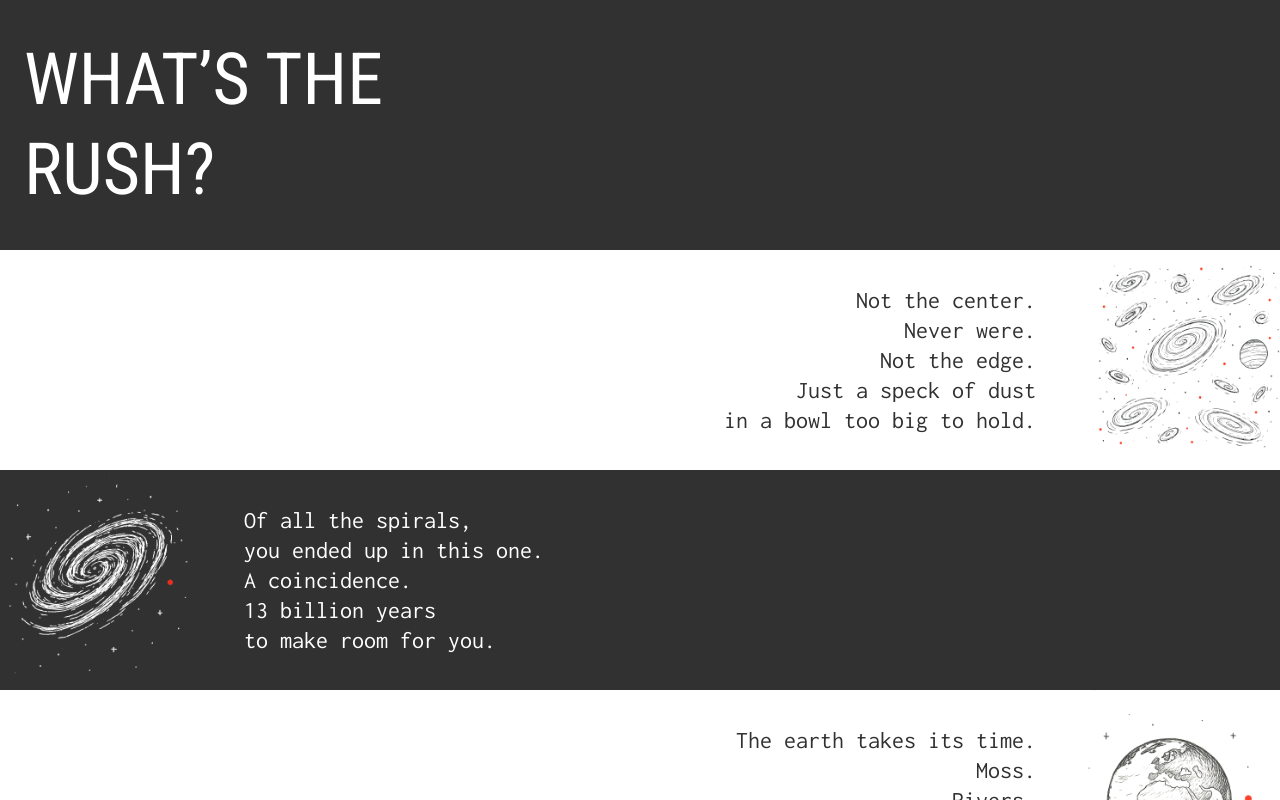
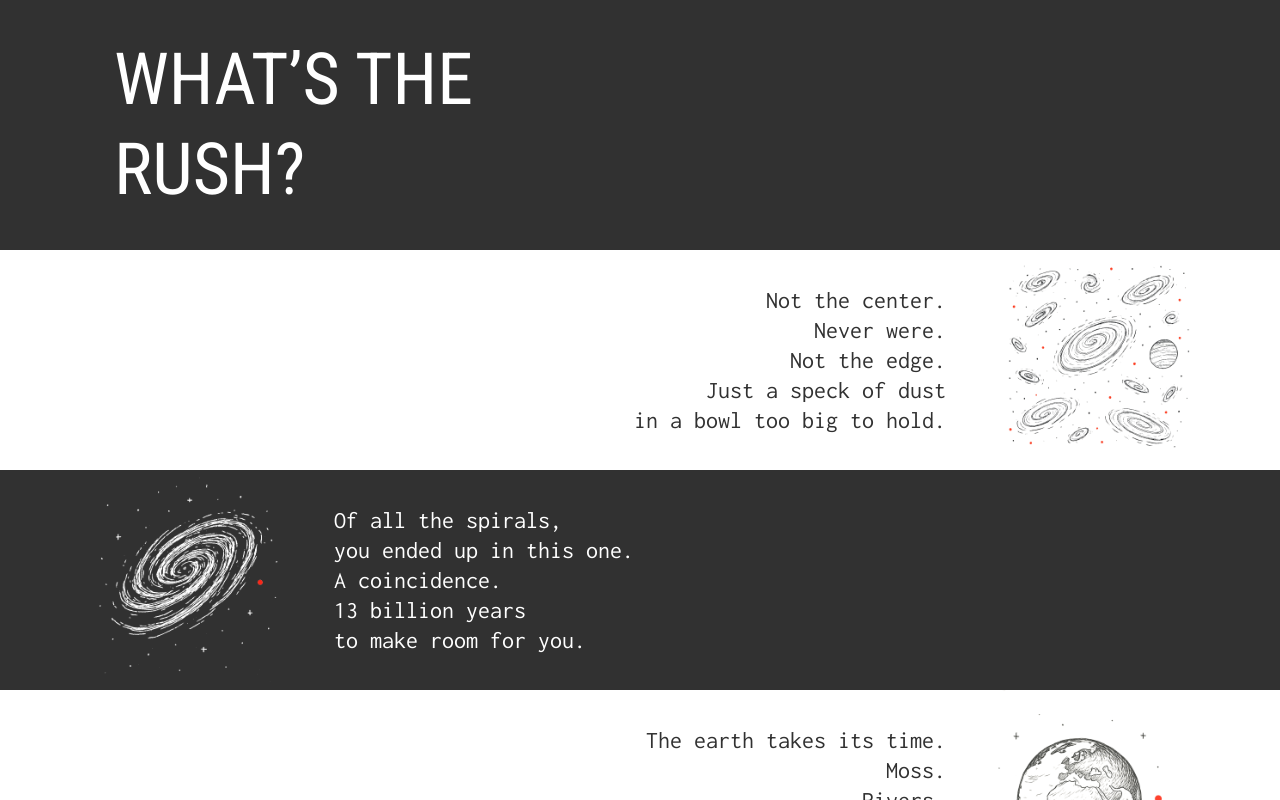
Before and after one commit to iknowmagic/whatstherush, a Next.js app: page / in a window 1280 px wide. Shown: the top 800 px of the page. Built offline with nearby package versions, Linux system fonts and the light colour scheme.

Commit message:
feat: add Background component and update SectionBlock for optional image and children rendering

```diff
--- a/src/app/globals.css
+++ b/src/app/globals.css
@@ -17,5 +17,7 @@
 @layer base {
   body {
     min-width: 320px;
+    max-width: 1100px;
+    margin: 0 auto;
   }
 }
--- a/src/app/page.tsx
+++ b/src/app/page.tsx
@@ -12,6 +12,7 @@ import octopusImg from "@/assets/octopus.png";
 import slothImg from "@/assets/sloth.png";
 import birdsImg from "@/assets/birds.png";
 import humanImg from "@/assets/human.png";
+import Background from "@/components/Background";
 
 const Home: React.FC = () => {
   return (
@@ -100,6 +101,7 @@ const Home: React.FC = () => {
           to recognize the story I was in.
         </SectionBlock>
       </div>
+      <Background />
     </main>
   );
 };
--- /dev/null
+++ b/src/components/Background.tsx
@@ -0,0 +1,20 @@
+import SectionBlock from "./SectionBlock";
+
+const Background = () => {
+  return (
+    <div className="top-0 left-0 z-[-1] absolute w-full h-full">
+      <div className="bg-dark w-full h-[150px] sm:h-[200px] md:h-[250px]"></div>
+      <SectionBlock />
+      <SectionBlock flip />
+      <SectionBlock />
+      <SectionBlock flip />
+      <SectionBlock />
+      <SectionBlock flip />
+      <SectionBlock />
+      <SectionBlock flip />
+      <SectionBlock />
+    </div>
+  );
+};
+
+export default Background;
--- a/src/components/SectionBlock.tsx
+++ b/src/components/SectionBlock.tsx
@@ -3,9 +3,9 @@ import type { StaticImageData } from "next/image";
 import { ReactNode } from "react";
 
 interface SectionBlockProps {
-  children: ReactNode;
-  image: StaticImageData;
-  alt: string;
+  children?: ReactNode;
+  image?: StaticImageData;
+  alt?: string;
   flip?: boolean;
 }
 
@@ -21,16 +21,16 @@ const SectionBlock: React.FC<SectionBlockProps> = ({
     <div
       className={`grid justify-center items-center h-[170px] sm:h-[220px] w-full ${
         isDark ? "bg-dark text-light" : "bg-light text-dark"
-      } ${flip ? "grid-cols-[170px_1fr] sm:grid-cols-[220px_1fr]" : "grid-cols-[1fr_170px] sm:grid-cols-[1fr_220px]"}`}
+      } ${image ? (flip ? "grid-cols-[170px_1fr] sm:grid-cols-[220px_1fr]" : "grid-cols-[1fr_170px] sm:grid-cols-[1fr_220px]") : "grid-cols-[1fr]"}`}
     >
       {/* IMAGE */}
-      {flip && (
+      {flip && image && (
         <div className="w-[170px] sm:w-[220px] h-[170px] sm:h-[220px] shrink-0">
           <Image
             src={image}
             width={220}
             height={220}
-            alt={alt}
+            alt={alt || ""}
             className="w-full h-full object-cover"
             sizes="(min-width: 768px) 220px, 170px"
           />
@@ -38,20 +38,22 @@ const SectionBlock: React.FC<SectionBlockProps> = ({
       )}
 
       {/* TEXT */}
-      <div
-        className={`px-6 text-sm sm:text-lg md:text-2xl font-inconsolata leading-tight ${flip ? "text-left" : "text-right"} `}
-      >
-        {children}
-      </div>
+      {children && (
+        <div
+          className={`px-6 text-sm sm:text-lg md:text-2xl font-inconsolata leading-tight ${flip ? "text-left" : "text-right"} `}
+        >
+          {children}
+        </div>
+      )}
 
       {/* IMAGE */}
-      {!flip && (
+      {!flip && image && (
         <div className="w-[170px] sm:w-[220px] h-[170px] sm:h-[220px] shrink-0">
           <Image
             src={image}
             width={220}
             height={220}
-            alt={alt}
+            alt={alt || ""}
             className="w-full h-full object-cover"
             sizes="(min-width: 768px) 220px, 170px"
           />
```
